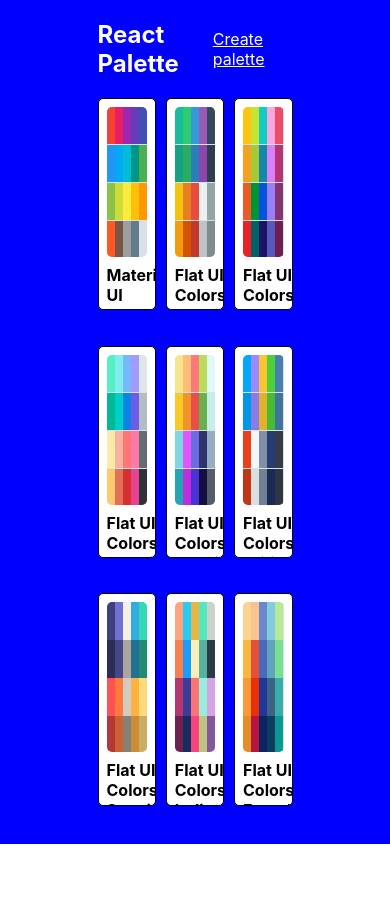
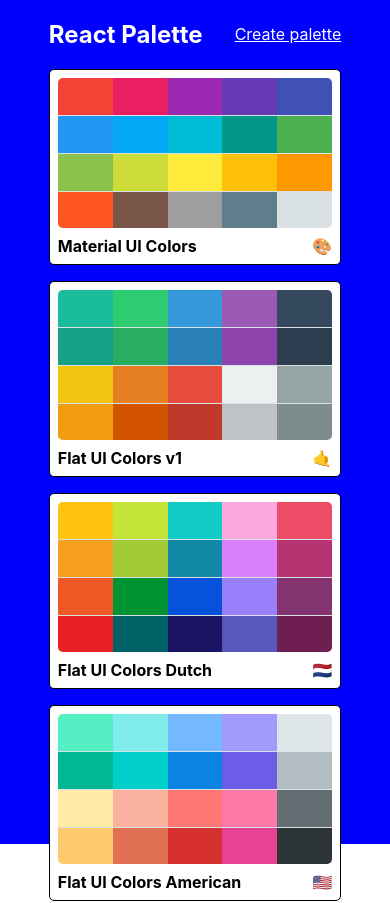
Before and after one commit to walkccc-JS/react-palette, a React (Create React App) app: page / in a window 390 px wide. Shown: the top 903 px of the page. Before the commit the page ends 844 px from the top, so only its background shows below. Built offline with nearby package versions, Linux system fonts and the light colour scheme.

Commit message:
Make PaletteList responsive

```diff
--- a/src/components/styles/PaletteListStyles.js
+++ b/src/components/styles/PaletteListStyles.js
@@ -1,4 +1,5 @@
 import { makeStyles } from '@material-ui/core/styles';
+import sizes from './sizes';
 
 export default makeStyles({
   root: {
@@ -13,7 +14,13 @@
     display: 'flex',
     alignItems: 'flex-start',
     flexDirection: 'column',
-    flexWrap: 'wrap'
+    flexWrap: 'wrap',
+    [sizes.down('xl')]: {
+      width: '80%'
+    },
+    [sizes.down('xs')]: {
+      width: '75%'
+    }
   },
   nav: {
     width: '100%',
@@ -30,6 +37,13 @@
     boxSizing: 'border-box',
     display: 'grid',
     gridTemplateColumns: 'repeat(3, 30%)',
-    gridGap: '5%'
+    gridGap: '2.5rem',
+    [sizes.down('md')]: {
+      gridTemplateColumns: 'repeat(2, 50%)'
+    },
+    [sizes.down('xs')]: {
+      gridTemplateColumns: 'repeat(1, 100%)',
+      gridGap: '1rem'
+    }
   }
 });
--- a/src/components/styles/sizes.js
+++ b/src/components/styles/sizes.js
@@ -5,7 +5,8 @@
       xs: '575.98px',
       sm: '767.98px',
       md: '991.98px',
-      lg: '1199.98px'
+      lg: '1199.98px',
+      xl: '1599.98px'
     };
 
     return `@media (max-width: ${sizes[size]})`;
```
